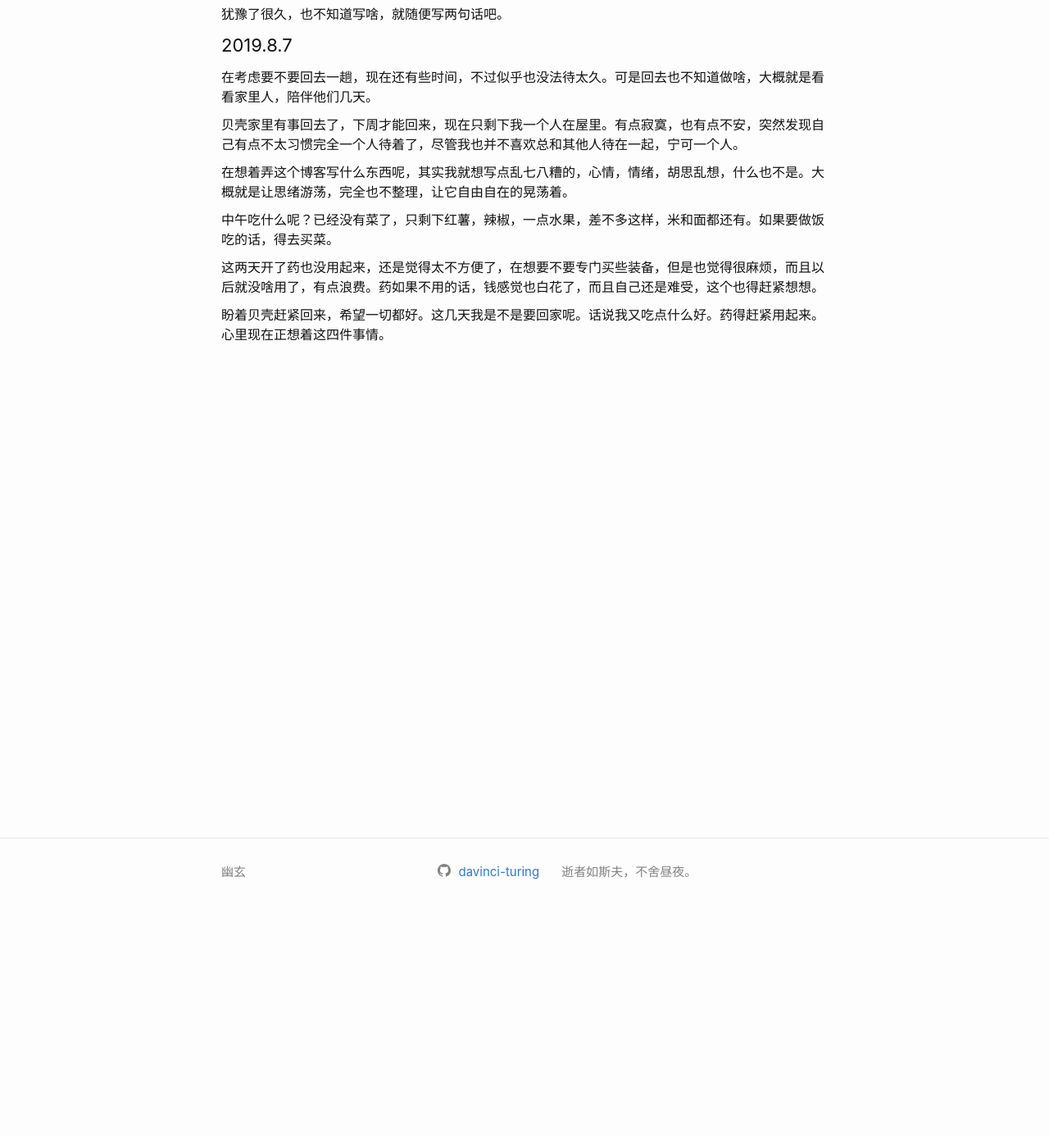
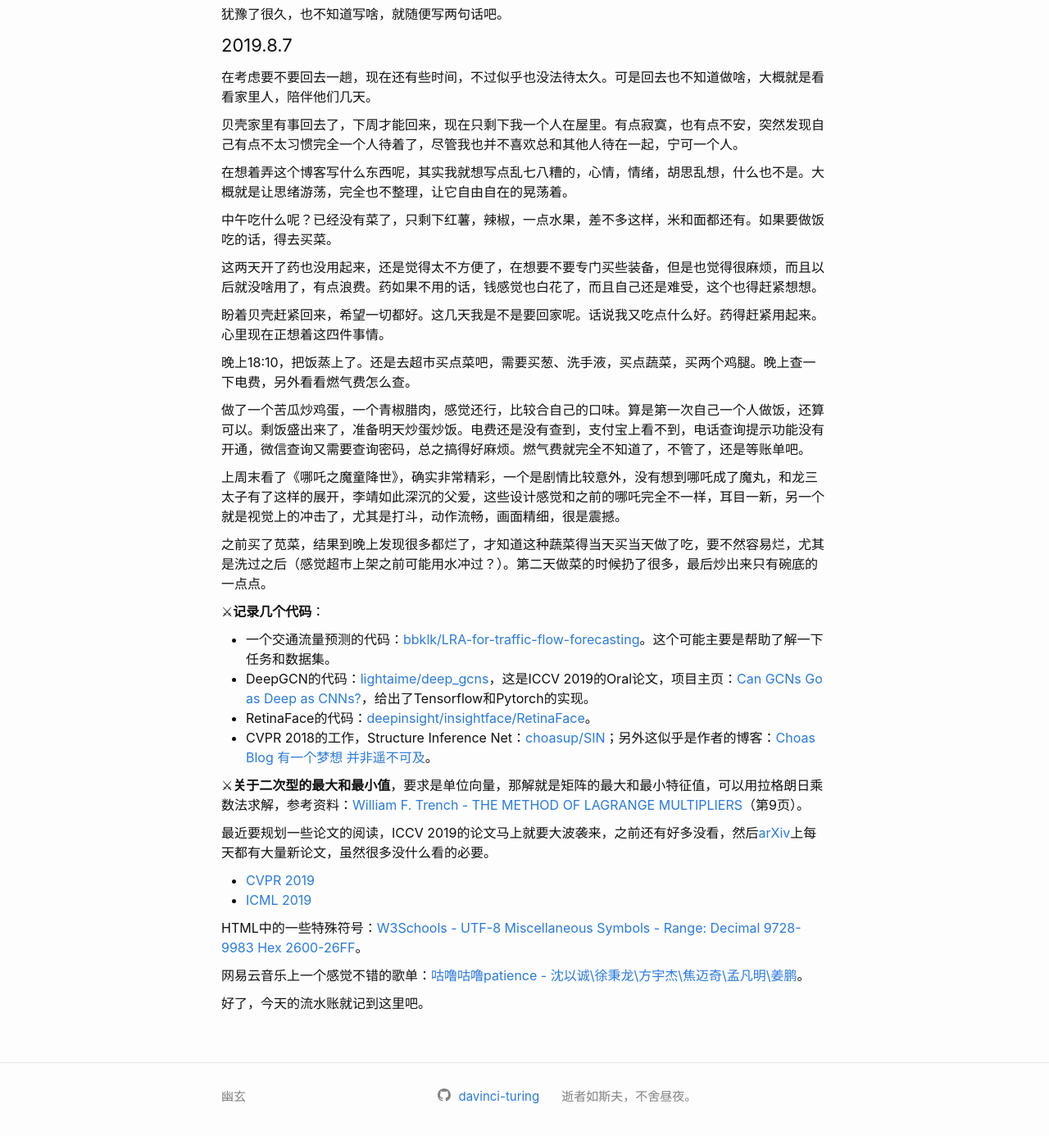
Before and after one commit to davinci-turing/davinci-turing.github.io, a Jekyll site: the page built from _posts/2019-08-04-no-idea-what-to-write.markdown, in a window 1280 px wide and 1400 px high, scrolled down 270 px. Shown: the top 1386 px of the window at 82% size. Built offline with Jekyll 4.4.1, drawn with Linux system fonts in a browser that asks for light colours.

Commit message:
Update text contents of 2019.8.7.

```diff
--- a/_posts/2019-08-04-no-idea-what-to-write.markdown
+++ b/_posts/2019-08-04-no-idea-what-to-write.markdown
@@ -25,3 +25,30 @@ author: 幽玄
 这两天开了药也没用起来，还是觉得太不方便了，在想要不要专门买些装备，但是也觉得很麻烦，而且以后就没啥用了，有点浪费。药如果不用的话，钱感觉也白花了，而且自己还是难受，这个也得赶紧想想。
 
 盼着贝壳赶紧回来，希望一切都好。这几天我是不是要回家呢。话说我又吃点什么好。药得赶紧用起来。心里现在正想着这四件事情。
+
+晚上18:10，把饭蒸上了。还是去超市买点菜吧，需要买葱、洗手液，买点蔬菜，买两个鸡腿。晚上查一下电费，另外看看燃气费怎么查。
+
+做了一个苦瓜炒鸡蛋，一个青椒腊肉，感觉还行，比较合自己的口味。算是第一次自己一个人做饭，还算可以。剩饭盛出来了，准备明天炒蛋炒饭。电费还是没有查到，支付宝上看不到，电话查询提示功能没有开通，微信查询又需要查询密码，总之搞得好麻烦。燃气费就完全不知道了，不管了，还是等账单吧。
+
+上周末看了《哪吒之魔童降世》，确实非常精彩，一个是剧情比较意外，没有想到哪吒成了魔丸，和龙三太子有了这样的展开，李靖如此深沉的父爱，这些设计感觉和之前的哪吒完全不一样，耳目一新，另一个就是视觉上的冲击了，尤其是打斗，动作流畅，画面精细，很是震撼。
+
+之前买了苋菜，结果到晚上发现很多都烂了，才知道这种蔬菜得当天买当天做了吃，要不然容易烂，尤其是洗过之后（感觉超市上架之前可能用水冲过？）。第二天做菜的时候扔了很多，最后炒出来只有碗底的一点点。
+
+<span>&#9876;</span>**记录几个代码**：
+- 一个交通流量预测的代码：[bbklk/LRA-for-traffic-flow-forecasting](https://github.com/bbklk/LRA-for-traffic-flow-forecasting)。这个可能主要是帮助了解一下任务和数据集。
+- DeepGCN的代码：[lightaime/deep_gcns](https://github.com/lightaime/deep_gcns)，这是ICCV 2019的Oral论文，项目主页：[Can GCNs Go as Deep as CNNs?](https://sites.google.com/view/deep-gcns)，给出了Tensorflow和Pytorch的实现。
+- RetinaFace的代码：[deepinsight/insightface/RetinaFace](https://github.com/deepinsight/insightface/tree/master/RetinaFace)。
+- CVPR 2018的工作，Structure Inference Net：[choasup/SIN](https://github.com/choasup/SIN)；另外这似乎是作者的博客：[Choas Blog 有一个梦想 并非遥不可及](https://choasup.github.io/)。
+
+<span>&#9876;</span>**关于二次型的最大和最小值**，要求是单位向量，那解就是矩阵的最大和最小特征值，可以用拉格朗日乘数法求解，参考资料：[William F. Trench - THE METHOD OF
+LAGRANGE MULTIPLIERS](http://ramanujan.math.trinity.edu/wtrench/texts/TRENCH_LAGRANGE_MULTIPLIERS.PDF)（第9页）。
+
+最近要规划一些论文的阅读，ICCV 2019的论文马上就要大波袭来，之前还有好多没看，然后[arXiv](https://arxiv.org/list/cs.CV/recent)上每天都有大量新论文，虽然很多没什么看的必要。
+- [CVPR 2019](http://openaccess.thecvf.com/CVPR2019.py)
+- [ICML 2019](https://icml.cc/Conferences/2019/Videos)
+
+HTML中的一些特殊符号：[W3Schools - UTF-8 Miscellaneous Symbols - Range: Decimal 9728-9983 Hex 2600-26FF](https://www.w3schools.com/charsets/ref_utf_symbols.asp)。
+
+网易云音乐上一个感觉不错的歌单：[咕噜咕噜patience - 沈以诚\徐秉龙\方宇杰\焦迈奇\孟凡明\姜鹏](https://music.163.com/playlist?id=2220042776&userid=525816)。
+
+好了，今天的流水账就记到这里吧。
```
